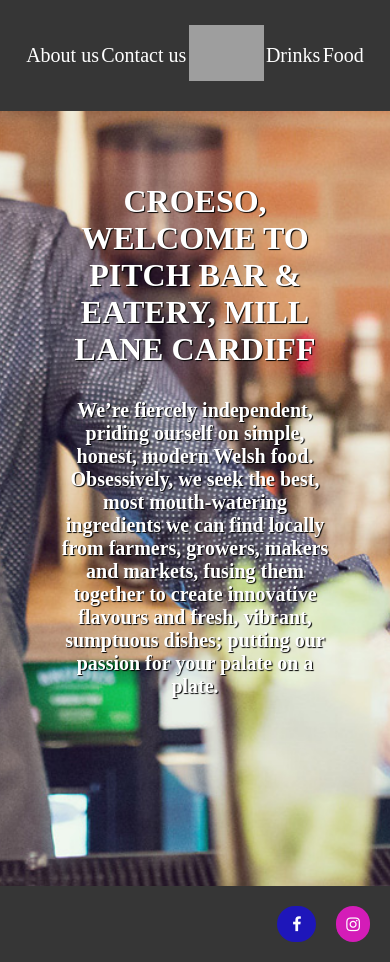
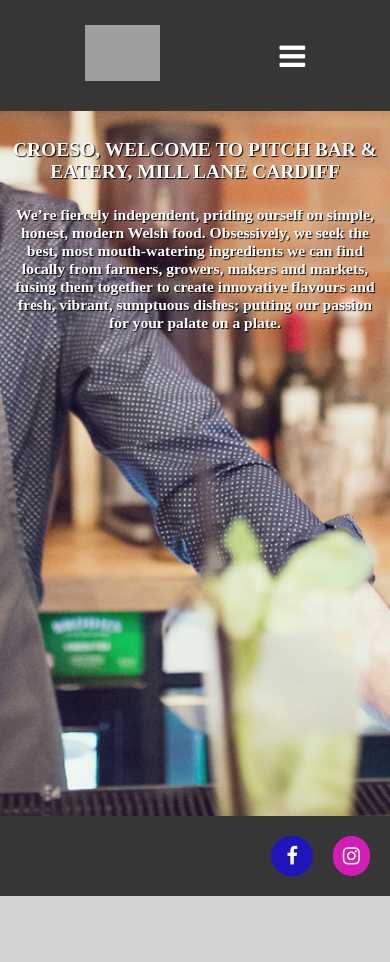
Before and after one commit to Juakata/Restaurant, a website built with webpack: page dist/index.html in a window 390 px wide. After the commit the page ends 896 px from the top, so only its background shows below. Built offline with nearby package versions, Linux system fonts and the light colour scheme; grey boxes are pictures that could not be loaded.

Commit message:
Change functions and styling to work on mobiles.

```diff
--- a/src/drinks.js
+++ b/src/drinks.js
@@ -4,6 +4,7 @@
   const main = document.getElementById('main');
   main.innerHTML = '';
   const img = document.createElement('img');
+  img.classList.add("img-fix");
   img.setAttribute('src', DrinksMenu);
   img.setAttribute('alt', 'Drinks menu');
   main.appendChild(img);
--- a/src/food.js
+++ b/src/food.js
@@ -6,6 +6,7 @@
   main.innerHTML = '';
   const img = document.createElement('img');
   img.setAttribute('alt', 'food');
+  img.classList.add("img-fix");
   if (aux === 1) {
     img.setAttribute('src', Sandwiches);
   } else {
--- a/src/index.js
+++ b/src/index.js
@@ -1,5 +1,5 @@
 import './style.css';
-import navbar from './navbar';
+import * as navbarObject from './navbar';
 import footer from './footer';
 import home from './home';
 import about from './about';
@@ -9,7 +9,7 @@
 import Barman from './barman.jpg';
 
 const cont = document.getElementById('container');
-navbar();
+navbarObject.navbar();
 const main = document.createElement('main');
 main.id = 'main';
 main.style.backgroundImage = `url(${Barman})`;
@@ -19,23 +19,24 @@
 home();
 footer();
 
-document.getElementById('about').addEventListener('click', () => {
+for(let j = 1; j <= 2; j+=1){
+  document.getElementById('about'+j).addEventListener('click', () => {
     about();
     clearInterval(timemenu);
   }, false);
-document.getElementById('home').addEventListener('click', () => {
+  document.getElementById('home'+j).addEventListener('click', () => {
     home();
     clearInterval(timemenu);
   }, false);
-document.getElementById('drinks').addEventListener('click', () => {
+  document.getElementById('drinks'+j).addEventListener('click', () => {
     drinks();
     clearInterval(timemenu);
   }, false);
-document.getElementById('contact').addEventListener('click', () => {
+  document.getElementById('contact'+j).addEventListener('click', () => {
     contact();
     clearInterval(timemenu);
   }, false);
-document.getElementById('food').addEventListener('click', () => {
+  document.getElementById('food'+j).addEventListener('click', () => {
     food(2);
     timemenu = window.setInterval(() => {
       food(aux);
@@ -46,3 +47,13 @@
       }
     }, 5000);
   }, false);
+}
+document.getElementById('i-menu').addEventListener('click', () => {
+  navbarObject.displaySecondNav();
+}, false);
+window.addEventListener('resize', () => {
+  if(window.innerWidth > 625){
+    document.getElementById('second-nav').style.display = 'none';
+    document.getElementById('i-menu').className = "fa fa-bars";
+  }
+}, false);
--- a/src/navbar.js
+++ b/src/navbar.js
@@ -1,14 +1,42 @@
 const navbar = () => {
   const container = document.getElementById('container');
-  container.innerHTML += `<nav>
+  container.innerHTML += `<nav class="nav-start">
     <ul class="top-menu">
-      <li id="about">About us</li>
-      <li id="contact">Contact us</li>
-      <li id="home"><img class="logo" src="https://pitchcardiff.com/wp-content/uploads/2018/03/Asset-5@330x-1-uai-258x192.png" alt="logo"></li>
-      <li id="drinks">Drinks</li>
-      <li id="food">Food</li>
+      <li id="about1">About us</li>
+      <li id="contact1">Contact us</li>
+      <li id="home1"><img class="logo" src="https://pitchcardiff.com/wp-content/uploads/2018/03/Asset-5@330x-1-uai-258x192.png" alt="logo"></li>
+      <li id="drinks1">Drinks</li>
+      <li id="food1">Food</li>
+    </ul>
+  </nav>`;
+
+  container.innerHTML += `<nav class="nav-end">
+    <ul class="top-menu">
+      <li id="home2"><img class="logo" src="https://pitchcardiff.com/wp-content/uploads/2018/03/Asset-5@330x-1-uai-258x192.png" alt="logo"></li>
+      <i id="i-menu" class="fa fa-bars"></i>
+    </ul>
+  </nav>`;
+
+  container.innerHTML += `<nav id="second-nav" class="second-nav-end">
+    <ul class="second-top-menu">
+      <li id="about2">About us</li>
+      <li id="contact2">Contact us</li>
+      <li id="drinks2">Drinks</li>
+      <li id="food2">Food</li>
     </ul>
   </nav>`;
 };
 
-export default navbar;
+const displaySecondNav = () => {
+  let i = document.getElementById('i-menu');
+  let secondNav = document.getElementById('second-nav');
+  if(i.className == "fa fa-bars"){
+    i.className = "fa fa-times";
+    secondNav.style.display = 'block';
+  }else{
+    i.className = "fa fa-bars";
+    secondNav.style.display = 'none';
+  }
+}
+
+export {navbar, displaySecondNav};
--- a/src/style.css
+++ b/src/style.css
@@ -28,6 +28,34 @@
   background-size: cover;
   text-align: center;
   min-height: 80vh;
+}
+
+.nav-end, .second-nav-end {
+  display: none;
+}
+
+.second-top-menu {
+  display: flex;
+  flex-direction: column;
+  background: #808080;
+  padding: 0;
+  margin: 0;
+}
+
+.second-top-menu li{
+  font-size: 20px;
+  list-style: none;
+  cursor: pointer;
+  padding: 5px;
+}
+
+.second-top-menu li:hover{
+  color: white;
+  background: #363636;
+}
+
+.img-fix {
+  width: 60%;
 }
 
 .cont-info {
@@ -78,15 +106,13 @@
   cursor: pointer;
 }
 
-.fa-facebook {
-  background: #1e16ba;
-  color: white;
-  padding: 10px 15px;
-  border-radius: 20px;
+.fa {
+  font-size: 30px;
 }
 
 .fa-facebook {
   background: #1e16ba;
+  font-size: 20px;
   color: white;
   padding: 10px 15px;
   border-radius: 20px;
@@ -98,6 +124,7 @@
 
 .fa-instagram {
   background: #d41cb8;
+  font-size: 20px;
   color: white;
   padding: 10px;
   border-radius: 20px;
@@ -106,3 +133,36 @@
 .fa-instagram:hover {
   background: #e880dc;
 }
+
+.fa:hover {
+    color: grey;
+    cursor: pointer;
+}
+
+@media(max-width: 800px) {
+  .img-fix {
+    width: 95%;
+  }
+}
+
+@media(max-width: 625px) {
+  h1 {
+    font-size: 5vw;
+  }
+
+  p {
+    font-size: 4vw;
+  }
+
+  #main {
+    padding: 15px 5px;
+  }
+
+  .nav-start {
+    display: none;
+  }
+
+  .nav-end {
+    display: block;
+  }
+}
```
Also changed, not shown: dist/main.js. Lines whose indentation alone changed are shown as unchanged.
